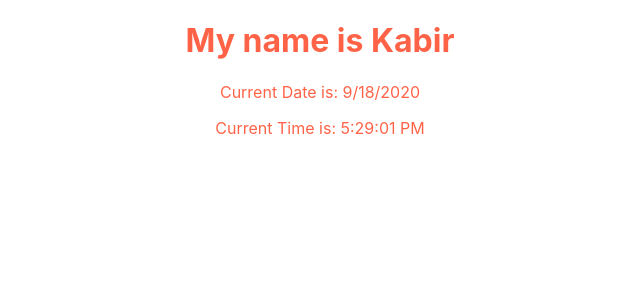
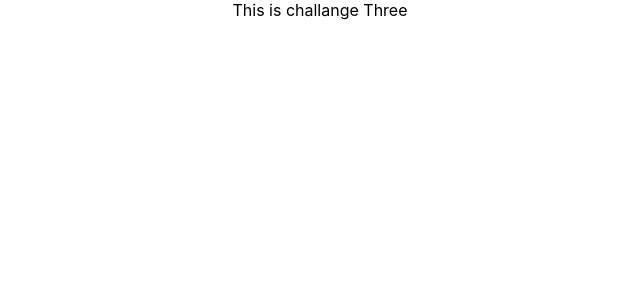
Before and after one commit to kabir-webDev/project-tha-1, a React (Create React App) app: page / in a window 1280 px wide. Shown: the top 300 px of the page, without its empty margins (320-960 px from the left). Built offline with nearby package versions, Linux system fonts and the light colour scheme.

Commit message:
Third challange

```diff
--- a/src/App.js
+++ b/src/App.js
@@ -1,11 +1,13 @@
 import React from "react";
 import "./App.css";
+import ChallangeThree from "./component/ChallangeThree/ChallangeThree";
 import ChallangeTwo from "./component/ChallangeTwo/ChallangeTwo";
 
 function App() {
   return (
     <div className="App">
-      <ChallangeTwo />
+      {/* <ChallangeTwo /> */}
+      <ChallangeThree />
     </div>
   );
 }
--- /dev/null
+++ b/src/component/ChallangeThree/ChallangeThree.js
@@ -0,0 +1,7 @@
+import React from "react";
+
+function ChallangeThree() {
+  return <div>This is challange Three</div>;
+}
+
+export default ChallangeThree;
```
